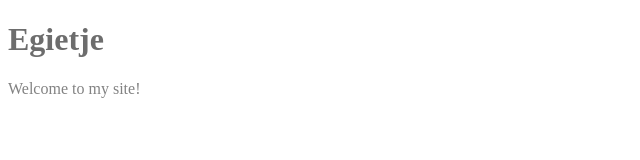
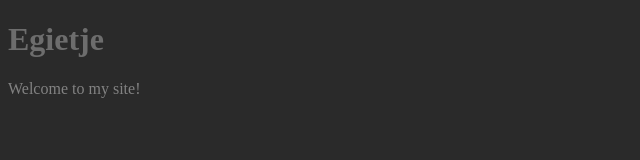
Before and after one commit to Egietje/Egietje.github.io, a plain HTML site: page index.html in a window 1280 px wide. Shown: the whole page, without its empty margins (0-640 px from the left). Drawn offline with Linux system fonts and the light colour scheme.

Commit message:
Fixed color

```diff
--- a/index.html
+++ b/index.html
@@ -6,7 +6,7 @@
     <link rel="icon" href="https://cdn.discordapp.com/attachments/698913875290226802/780894422815604746/favicon.png" type="image/x-icon">
     <style>
         body {
-            color: #2a2a2a;
+            color: #949494;
         }
         h1 {
             color: #6d6d6d;
@@ -16,7 +16,7 @@
         }
     </style>
 </head>
-<body>
+<body style="background-color: #2a2a2a">
     <h1>Egietje</h1>
     <p>Welcome to my site!</p>
 </body>
```
